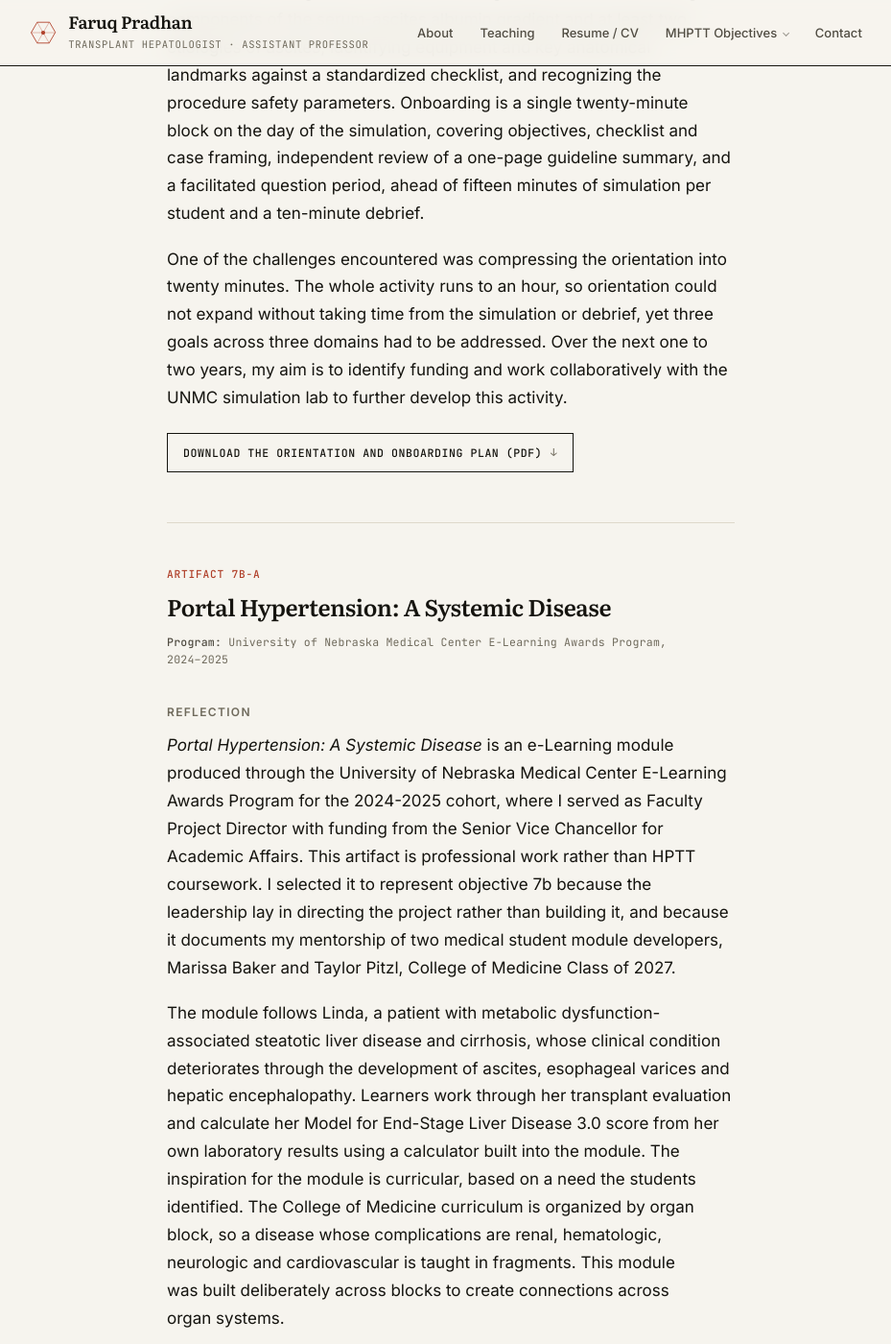
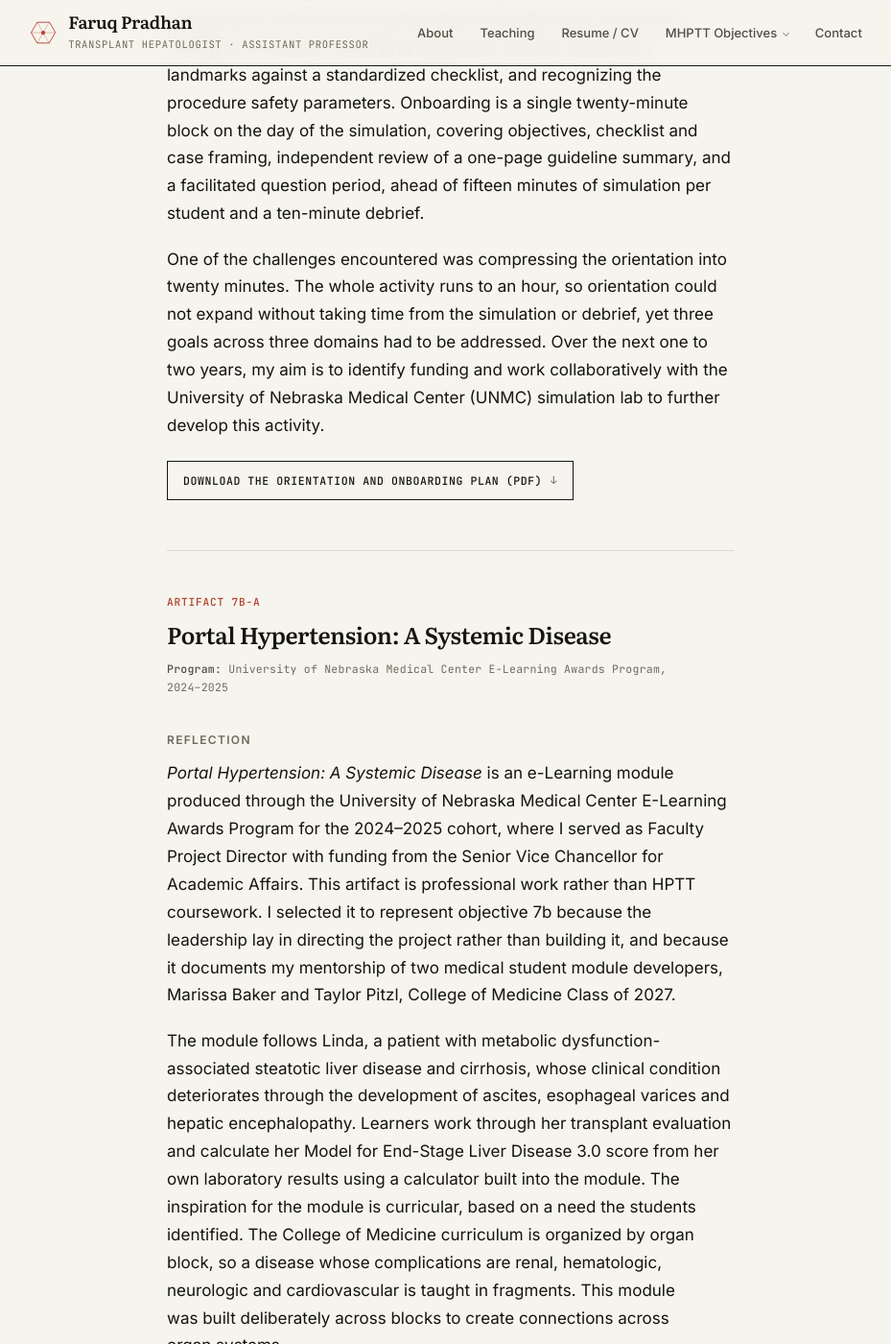
Before and after one commit to fpradhan/fpradhan.github.io, a Jekyll site: the page built from _competencies/7-leadership.md, in a window 1280 px wide and 1400 px high, scrolled down 2415 px. Shown: the whole window at 96% size, without its empty margins (170-1099 px from the left). Built offline with Jekyll 4.4.1, drawn with Linux system fonts in a browser that asks for light colours.

Commit message:
Expand UNMC on first use, and match the cohort range
7a-B carried the site's first prose use of UNMC while 7b-A spelled it out
in full below, which is the wrong way round for the faculty note on
acronyms. 7a-B now reads "the University of Nebraska Medical Center (UNMC)
simulation lab".

7b-A's "2024-2025 cohort" takes an en dash, matching the meta line above it
and the date ranges throughout the CV.

Correcting the previous commit message: objective 7 is not complete. 7a has
both artifacts, 7b has 7b-A with 7b-B still to come.

Co-Authored-By: Claude Opus 5 <noreply@anthropic.com>
Claude-Session: https://claude.ai/code/session_01SajNJDGDkt5q5fCgsPRcNk

```diff
--- a/_competencies/7-leadership.md
+++ b/_competencies/7-leadership.md
@@ -110,8 +110,8 @@ simulation per student and a ten-minute debrief.
 One of the challenges encountered was compressing the orientation into twenty minutes. The whole
 activity runs to an hour, so orientation could not expand without taking time from the simulation
 or debrief, yet three goals across three domains had to be addressed. Over the next one to two
-years, my aim is to identify funding and work collaboratively with the UNMC simulation lab to
-further develop this activity.
+years, my aim is to identify funding and work collaboratively with the University of Nebraska
+Medical Center (UNMC) simulation lab to further develop this activity.
 
 <p><a class="dl" href="{{ '/assets/artifacts/hptt840-orientation-onboarding-plan.pdf' | relative_url }}" rel="noopener" target="_blank">Download the orientation and onboarding plan (PDF)<span class="sr-only"> (opens in a new tab)</span></a></p>
 
@@ -129,7 +129,7 @@ further develop this activity.
 ### Reflection
 
 *Portal Hypertension: A Systemic Disease* is an e-Learning module produced through the University
-of Nebraska Medical Center E-Learning Awards Program for the 2024-2025 cohort, where I served as
+of Nebraska Medical Center E-Learning Awards Program for the 2024–2025 cohort, where I served as
 Faculty Project Director with funding from the Senior Vice Chancellor for Academic Affairs. This
 artifact is professional work rather than HPTT coursework. I selected it to represent objective 7b
 because the leadership lay in directing the project rather than building it, and because it
```
